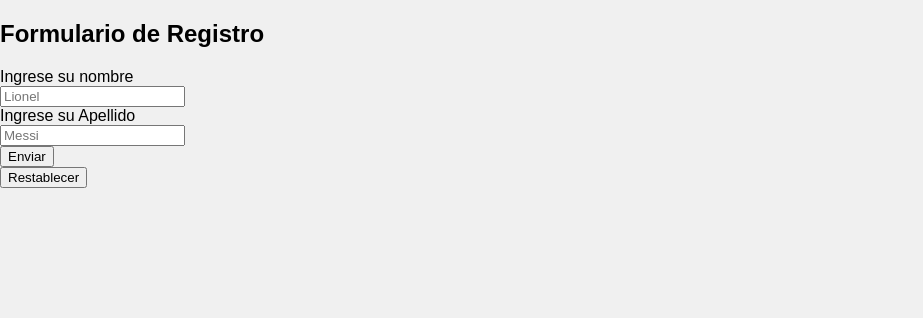
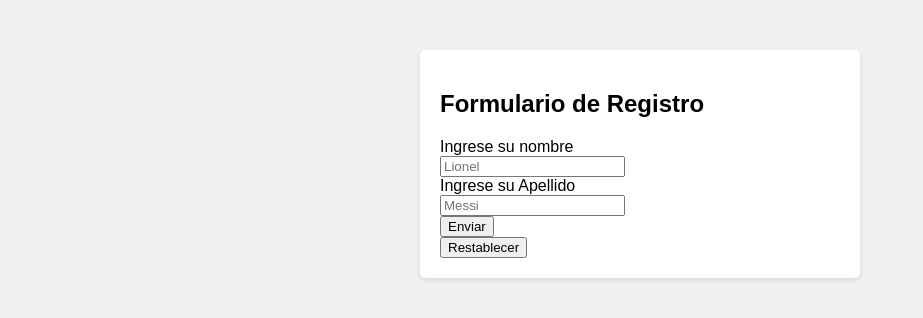
Before and after one commit to vazqueznahuel/Clementina, a React (Create React App) app: page / in a window 1280 px wide. Shown: the top 318 px of the page, without its empty margins (0-923 px from the left). Built offline with nearby package versions, Linux system fonts and the light colour scheme; no server answers; the database is empty.

Commit message:
Agregando estilos al formulario

```diff
--- a/src/App.css
+++ b/src/App.css
@@ -4,3 +4,14 @@ body {
     font-family: Arial, sans-serif;
     background-color: #f0f0f0;
   }
+
+ /* Formulario */
+ .form-container {
+    max-width: 400px;
+    margin: 0 auto;
+    margin-top: 50px;
+    background-color: #fff;
+    padding: 20px;
+    border-radius: 5px;
+    box-shadow: 0px 2px 5px rgba(0, 0, 0, 0.1);
+  }
```
